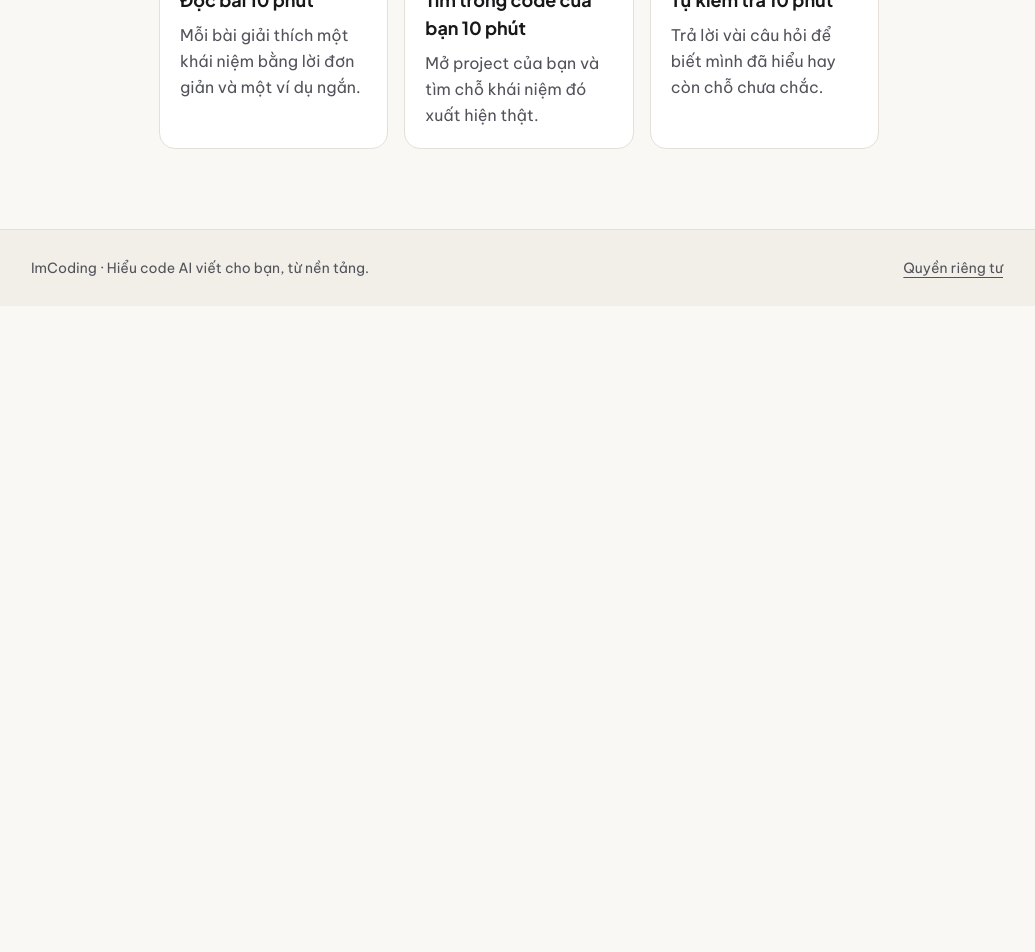
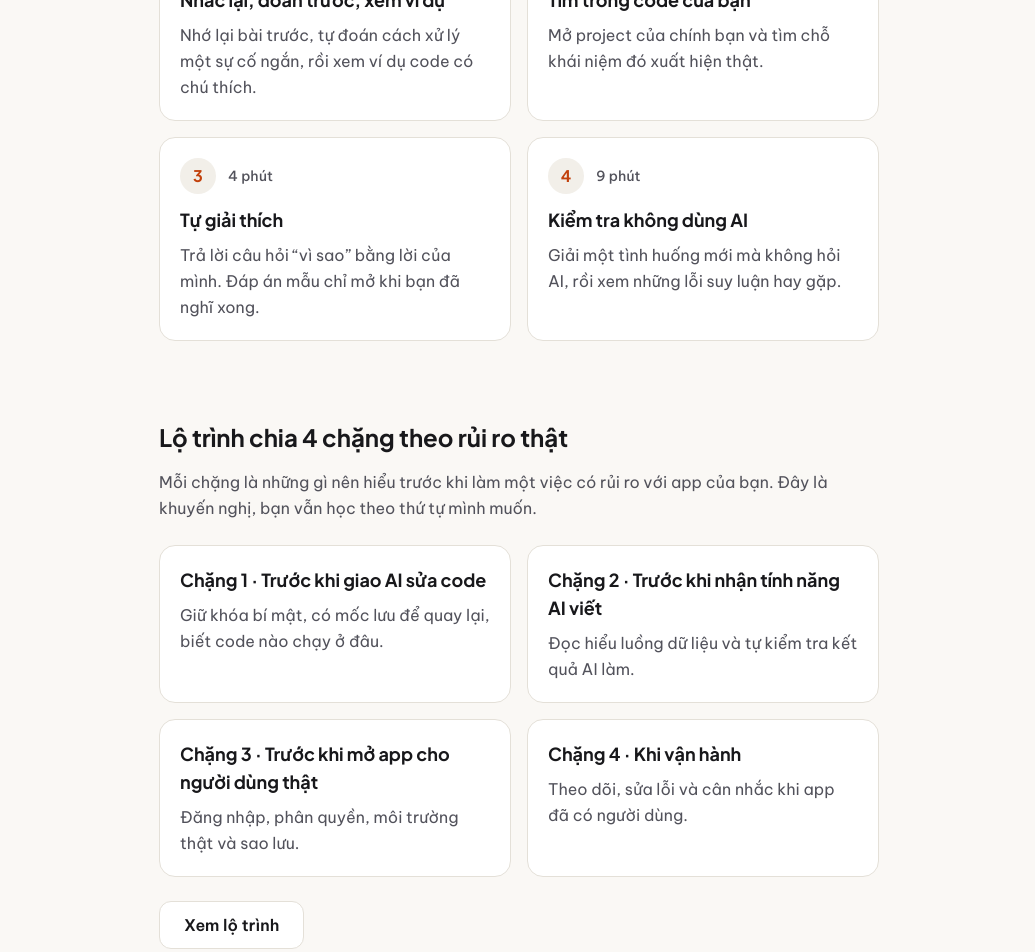
Before and after one commit to imcodingdev/imcoding, a Next.js app: page / in a window 1280 px wide. Shown: the part 760-1712 px from the top of the page, without its empty margins (121-1156 px from the left). Before the commit the page ends 1066 px from the top, so only its background shows below. Built offline with nearby package versions, Linux system fonts and the light colour scheme; no server answers.

Commit message:
Cập nhật trang chủ theo bài học và lộ trình bốn chặng

```diff
--- a/src/app/page.tsx
+++ b/src/app/page.tsx
@@ -1,10 +1,12 @@
 import Link from "next/link";
 import { Logo } from "@/components/Logo";
+import { STAGES } from "@/lib/concepts/stages";
 
 const steps = [
-  { title: "Đọc bài 10 phút", body: "Mỗi bài giải thích một khái niệm bằng lời đơn giản và một ví dụ ngắn." },
-  { title: "Tìm trong code của bạn 10 phút", body: "Mở project của bạn và tìm chỗ khái niệm đó xuất hiện thật." },
-  { title: "Tự kiểm tra 10 phút", body: "Trả lời vài câu hỏi để biết mình đã hiểu hay còn chỗ chưa chắc." },
+  { title: "Nhắc lại, đoán trước, xem ví dụ", minutes: 10, body: "Nhớ lại bài trước, tự đoán cách xử lý một sự cố ngắn, rồi xem ví dụ code có chú thích." },
+  { title: "Tìm trong code của bạn", minutes: 7, body: "Mở project của chính bạn và tìm chỗ khái niệm đó xuất hiện thật." },
+  { title: "Tự giải thích", minutes: 4, body: "Trả lời câu hỏi “vì sao” bằng lời của mình. Đáp án mẫu chỉ mở khi bạn đã nghĩ xong." },
+  { title: "Kiểm tra không dùng AI", minutes: 9, body: "Giải một tình huống mới mà không hỏi AI, rồi xem những lỗi suy luận hay gặp." },
 ];
 
 const focus =
@@ -44,24 +46,52 @@ export default function Home() {
 
       <section className="mt-14 md:mt-20" aria-labelledby="learn-heading">
         <h2 id="learn-heading" className="font-display text-2xl font-bold text-ink">
-          30 phút mỗi ngày, chia làm 3 bước
+          Mỗi bài 30 phút, học bằng cách tự làm
         </h2>
-        <ol className="mt-6 grid gap-4 md:grid-cols-3">
+        <ol className="mt-6 grid gap-4 md:grid-cols-2">
           {steps.map((s, i) => (
             <li
               key={s.title}
               data-testid="learn-step"
               className="rounded-2xl border border-line bg-surface p-5"
             >
-              <span className="flex h-9 w-9 items-center justify-center rounded-full bg-surface-muted font-display text-base font-bold text-accent">
-                {i + 1}
-              </span>
+              <div className="flex items-center gap-3">
+                <span className="flex h-9 w-9 items-center justify-center rounded-full bg-surface-muted font-display text-base font-bold text-accent">
+                  {i + 1}
+                </span>
+                <span className="text-sm font-medium text-ink-muted">{s.minutes} phút</span>
+              </div>
               <h3 className="mt-3 font-display text-lg font-bold text-ink">{s.title}</h3>
               <p className="mt-2 text-base leading-relaxed text-ink-muted">{s.body}</p>
             </li>
           ))}
         </ol>
       </section>
+
+      <section className="mt-14 md:mt-20" aria-labelledby="stages-heading">
+        <h2 id="stages-heading" className="font-display text-2xl font-bold text-ink">
+          Lộ trình chia 4 chặng theo rủi ro thật
+        </h2>
+        <p className="mt-4 text-base leading-relaxed text-ink-muted">
+          Mỗi chặng là những gì nên hiểu trước khi làm một việc có rủi ro với app của bạn. Đây là khuyến nghị, bạn vẫn học theo thứ tự mình muốn.
+        </p>
+        <ol className="mt-6 grid gap-4 md:grid-cols-2">
+          {STAGES.map((stage) => (
+            <li key={stage.id} className="rounded-2xl border border-line bg-surface p-5">
+              <h3 className="font-display text-lg font-bold text-ink">
+                Chặng {stage.id} · {stage.title}
+              </h3>
+              <p className="mt-2 text-base leading-relaxed text-ink-muted">{stage.description}</p>
+            </li>
+          ))}
+        </ol>
+        <Link
+          href="/map"
+          className={`mt-6 inline-flex min-h-[48px] items-center justify-center rounded-xl border border-line bg-surface px-6 text-base font-semibold text-ink hover:bg-surface-muted motion-safe:transition-colors ${focus}`}
+        >
+          Xem lộ trình
+        </Link>
+      </section>
     </main>
   );
 }
```
